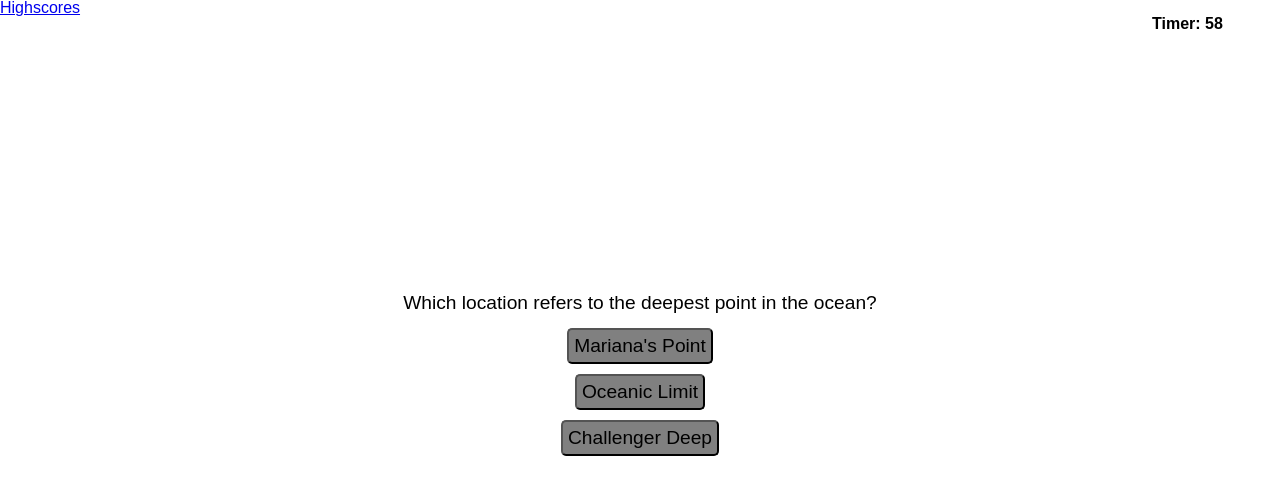
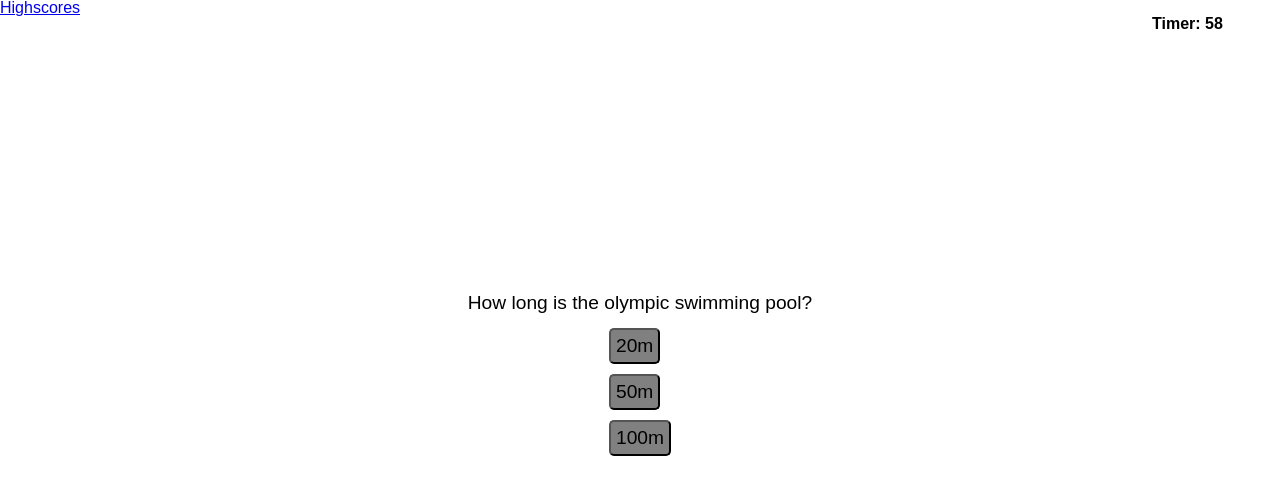
Before and after one commit to Airen22/Bootcamp-Challenge4-QuizApp, a plain HTML site: page index.html in a window 1280 px wide. Both pictures are taken after a click on the button "Start Quiz". Drawn offline with Linux system fonts and the light colour scheme.

Commit message:
added validation, corrected question rendering

```diff
--- a/assets/js/script.js
+++ b/assets/js/script.js
@@ -4,13 +4,15 @@ var timerElement = document.querySelector(".timer-count");
 var startPage = document.querySelector(".start-page");
 var questionContainer = document.querySelector(".question-container");
 var trivia = document.querySelector("#question");
-var answerA = document.querySelector("#answer-a");
-var answerB = document.querySelector("#answer-b");
-var answerC = document.querySelector("#answer-c");
+var btns = document.querySelector("#btns");
+// var answerA = document.querySelector("#answer-a");
+// var answerB = document.querySelector("#answer-b");
+// var answerC = document.querySelector("#answer-c");
 var hide = document.querySelector(".hide");
 var score = 0
 var timer;
 var timerCount;
+var currentQuestion = 0;
 
 
 function startGame() {
@@ -31,63 +33,73 @@ function startTimer() {
 var quizQuestions = [
     {
         question: "How long is the olympic swimming pool?",
-        answers: {
-          a: "20m",
-          b: "50m",
-          c: "100m",
-        },
-        correct: 'c'
+        answers: ["20m","50m","100m"],
+        correct: "50m"
     },
     {
       question: "What sport involves the Stanley Cup?",
-      answers: {
-        a: "Golf",
-        b: "Hockey",
-        c: "NASCAR",
-      },
-      correct: 'b'
+      answers: ["Golf","Hockey", "NASCAR"],
+      correct: "Hockey"
     },
     {
       question: "Which location refers to the deepest point in the ocean?",
-      answers: {
-        a: "Mariana's Point",
-        b: "Oceanic Limit",
-        c: "Challenger Deep",
-      },
-      correct: 'c'
+      answers: ["Mariana's Point", "Oceanic Limit", "Challenger Deep"],
+      correct: "Mariana's Point",
     },
 ]
 
 function renderQuestions() {
+  var questionIndex = quizQuestions[currentQuestion];
+  console.log(questionIndex);
   startPage.style.display = 'none';
   hide.style.display = 'block';
-  for (var i = 0; i < quizQuestions.length; i++) {
-    trivia.textContent = quizQuestions[i].question;
-    answerA.textContent = quizQuestions[i].answers.a;
-    answerB.textContent = quizQuestions[i].answers.b;
-    answerC.textContent = quizQuestions[i].answers.c;
 
-    answerA.addEventListener("click", checkA)
-    // if (quizQuestions[i].correct === 'a') {
-    //     return;
-    //   } else {
-    //     timerCount-10
-    //   }
+  trivia.textContent = questionIndex.question;
+  console.log(questionIndex.question);
+  btns.innerHTML = "";
+  questionIndex.answers.forEach(answer => {
+    var button = document.createElement("button");
+    button.setAttribute("class", "btn")
+    button.setAttribute("value", answer)
+    button.textContent = answer;
+    button.onclick = checkAnswer;
+    btns.appendChild(button);
+      })
+
+    }
+
+    var checkAnswer = function() {
+      if (this.value !== quizQuestions[currentQuestion].correct) {
+        timerCount -=10;
+        timerElement.textContent = "Timer: " + timerCount;
+        // message "incorrect"
+      } else {
+        // message "correct"
+      }
+currentQuestion++;
+      if (currentQuestion === quizQuestions.length) {
+        endQuiz()
+      } else {
+        renderQuestions()
+      }
+
+      // renderQuestions();
+    }
 
 
-    }
+
     // console.log(quizQuestions[i].answers.a);
     // console.log(quizQuestions[i].answers.b);
     // console.log(quizQuestions[i].answers.c);
-  }
 
-  function checkA() {
-    if (quizQuestions[i].correct === 'a') {
-      return;
-    } else {
-      timerCount-10
-    }
-  }
+
+  // function checkA() {
+  //   if (quizQuestions[0].correct === 'a') {
+  //     document.getElementById(".message")="correct";
+  //   } else {
+  //     timerCount-10
+  //   }
+  // }
 
     // div.innerHTML += 'button'
     // var obj = quizQuestions[i];
@@ -116,4 +128,5 @@ function renderQuestions() {
 
 
 
+
 startButton.addEventListener("click", startGame);
--- a/index.html
+++ b/index.html
@@ -19,13 +19,17 @@
             <p>Answer the following trivia questions within the time limit. Keep in mind that incorrect answers will penalize your score/time by 10 seconds!</p>
             <button class="start-button">Start Quiz</button>
         </div>
-
+<!--  -->
         <div class="question-container hide">
             <div id="question"></div>
-            <button class="btn" id="answer-a"></button>
+            <div id="btns"></div>
+            <!-- <button class="btn" id="answer-a"></button>
             <button class="btn" id="answer-b"></button>
-            <button class="btn" id="answer-c"></button>
+            <button class="btn" id="answer-c"></button> -->
+            <p class="message"></p>
         </div>
+
+
       </section>
     <script src="./assets/js/script.js"></script>
 </body>
```
